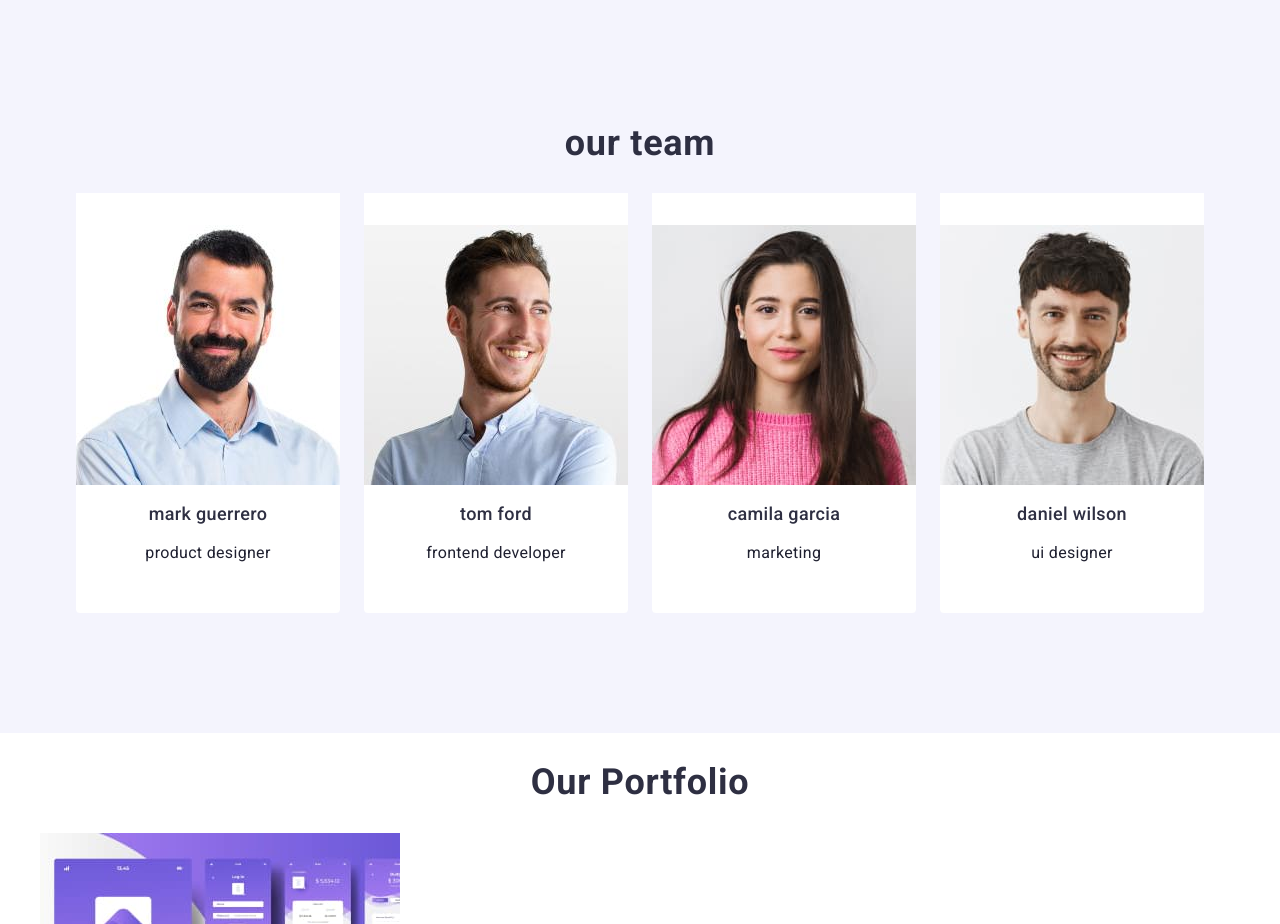
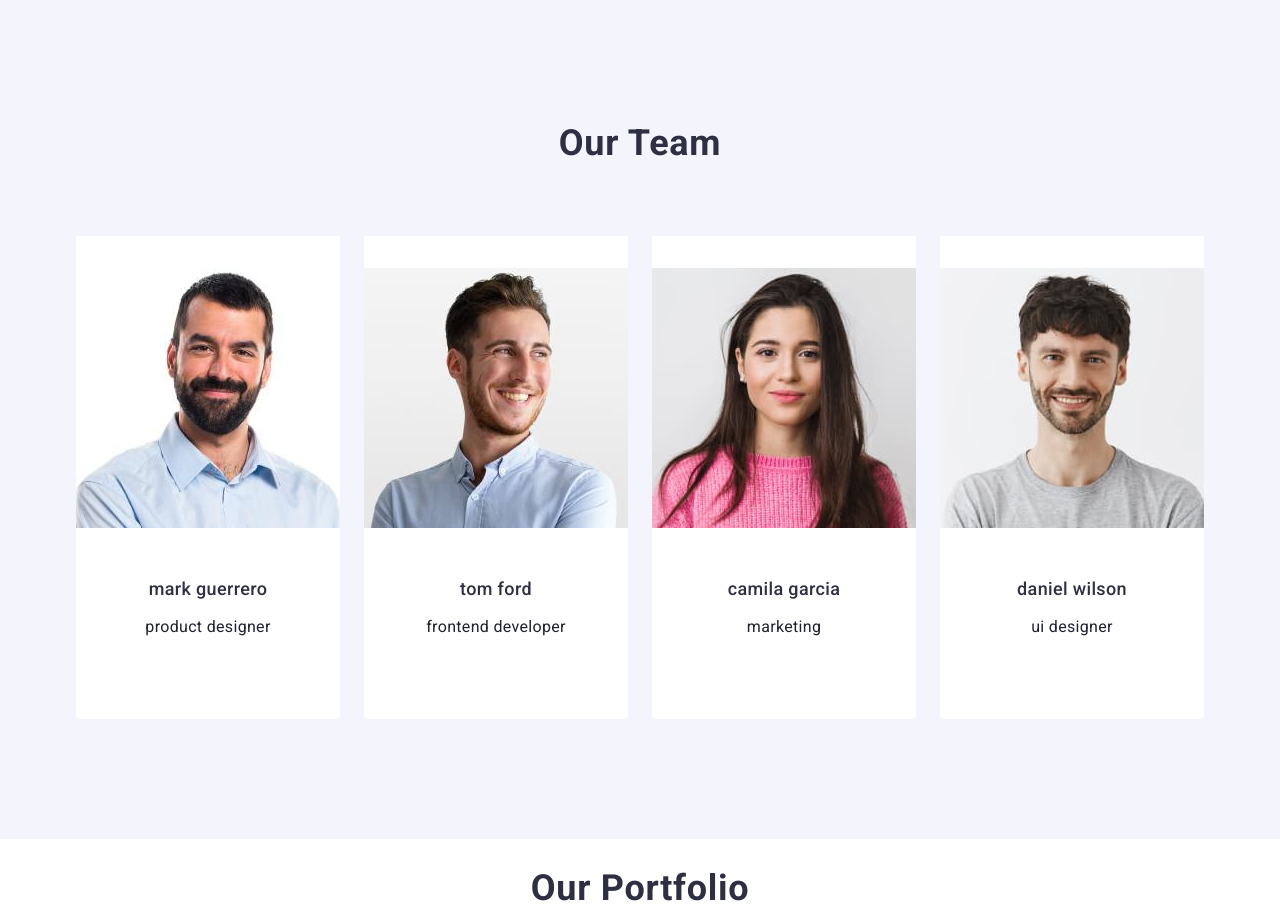
Before and after one commit to trisher1985/goit-markup-hw-03, a plain HTML site: page index.html in a window 1280 px wide. Shown: the part 1140-2064 px from the top of the page. Drawn offline with nearby package versions, Linux system fonts and the light colour scheme.

Commit message:
done_var_09122024_04_19

```diff
--- a/css/styles.css
+++ b/css/styles.css
@@ -230,6 +230,7 @@ button {
   text-align: center;
   color: #2e2f42;
   text-transform: capitalize;
+  margin-bottom: 72px; /* Додаємо відступ між заголовком і наступним елементом */
 }
 
 .ourteam-list {
@@ -259,6 +260,11 @@ button {
   text-align: center;
 }
 
+/* Контейнер для імені працівника та посади */
+.ourteam-member-info {
+  padding: 32px 0;
+}
+
 .ourteam-member-name {
   font-weight: 500;
   font-size: 18px;
@@ -267,6 +273,7 @@ button {
   letter-spacing: 0.02em;
   text-align: center;
   color: #2e2f42;
+  text-transform: lowercase; /* Всі літери маленькі */
 }
 
 .ourteam-member-position {
@@ -276,28 +283,17 @@ button {
   letter-spacing: 0.02em;
   text-align: center;
   color: #1f2030;
+  text-transform: lowercase; /* Всі літери маленькі */
 }
 
-/* Додано: виправлення відповідно до вимог */
-.ourteam-title,
-.ourteam-member-name,
-.ourteam-member-position {
-  text-transform: lowercase; /* Усі літери маленькими */
+.ourteam-member-info h3,
+.ourteam-member-info p {
+  text-align: center; /* Вирівнювання тексту по центру */
+  text-transform: lowercase; /* Всі літери маленькі */
 }
 
-.ourteam-member-name,
-.ourteam-member-position {
-  text-align: center;
-}
-
-.ourteam-member-container,
-.ourteam-member {
-  display: block;
-  gap: 24px;
-}
-
-.ourteam-member-container {
-  padding: 32px 0;
+.ourteam-member-info h3 {
+  margin-bottom: 8px; /* Відступ між заголовком і параграфом */
 }
 
 /*section 3; "четверта секція" у ДЗ*/
--- a/index.html
+++ b/index.html
@@ -120,8 +120,10 @@
                   width="264"
                   class="team-member-photo"
                 />
+                <div class="ourteam-member-info">
                   <h3 class="ourteam-member-name">Mark Guerrero</h3>
                   <p class="ourteam-member-position">Product Designer</p>
+                </div>
               </div>
             </li>
             <!-- end of Team Card 1 -->
@@ -135,8 +137,10 @@
                   width="264"
                   class="team-member-photo"
                 />
+                <div class="ourteam-member-info">
                   <h3 class="ourteam-member-name">Tom Ford</h3>
                   <p class="ourteam-member-position">Frontend Developer</p>
+                </div>
               </div>
             </li>
             <!-- end of Team Card 2 -->
@@ -150,8 +154,10 @@
                   width="264"
                   class="team-member-photo"
                 />
+                <div class="ourteam-member-info">
                   <h3 class="ourteam-member-name">Camila Garcia</h3>
                   <p class="ourteam-member-position">Marketing</p>
+                </div>
               </div>
             </li>
             <!-- end of Team Card 3 -->
@@ -165,8 +171,10 @@
                   width="264"
                   class="team-member-photo"
                 />
+                <div class="ourteam-member-info">
                   <h3 class="ourteam-member-name">Daniel Wilson</h3>
                   <p class="ourteam-member-position">UI Designer</p>
+                </div>
               </div>
             </li>
             <!-- end of Team Card 4 -->
```
Lines whose indentation alone changed are shown as unchanged.
